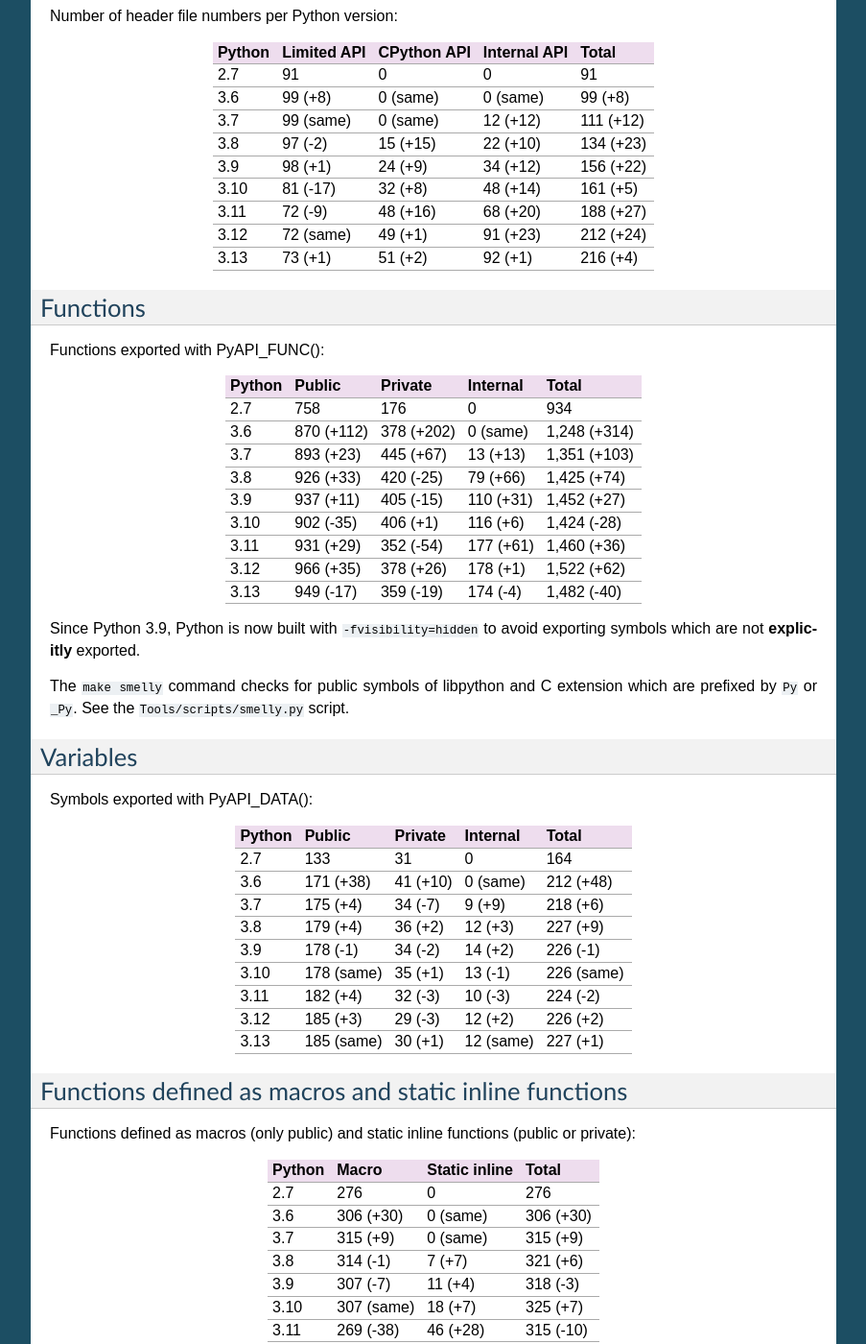
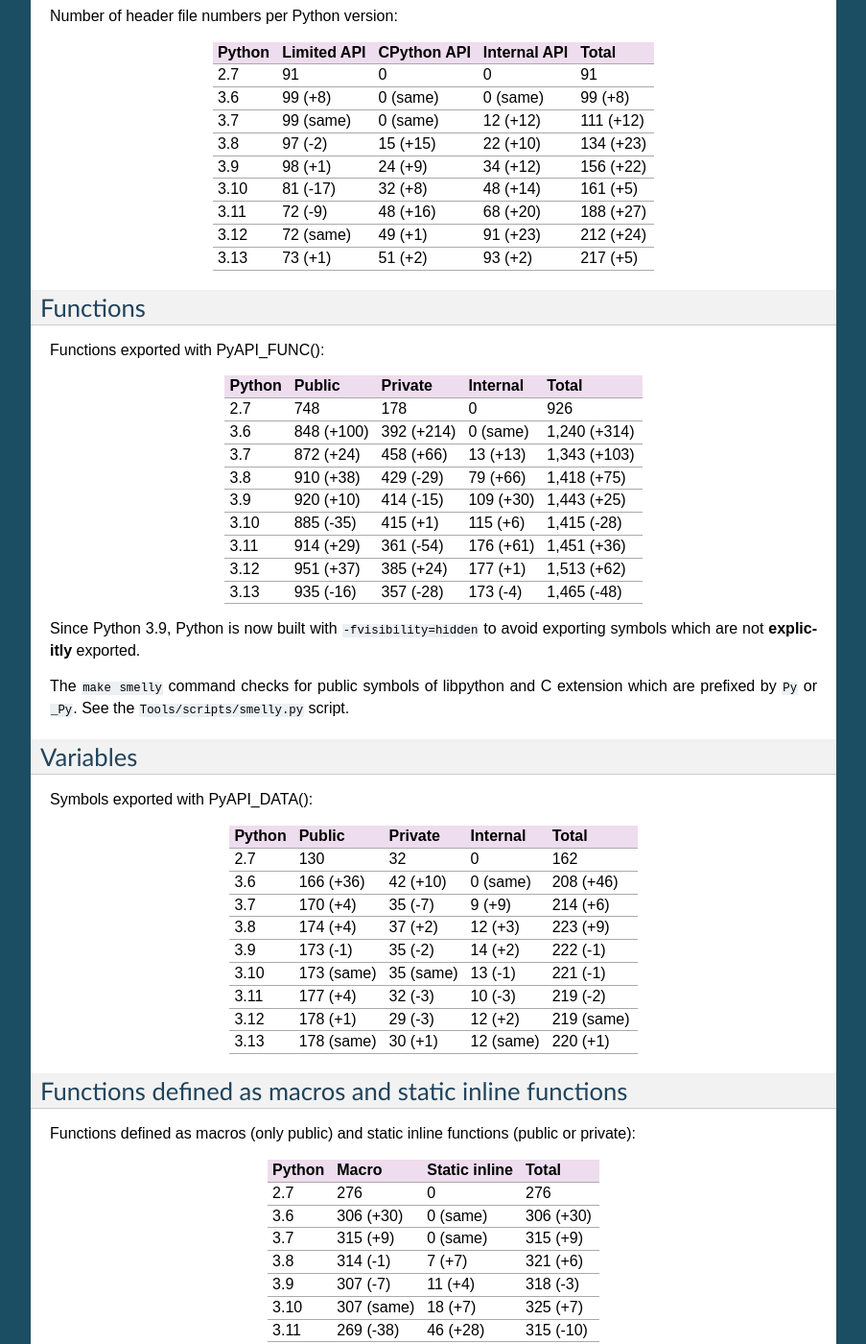
Before and after one commit to pythoncapi/pythoncapi, a Sphinx documentation site: the page built from doc/stats.rst, in a window 1280 px wide and 1400 px high, scrolled down 490 px. Shown: the whole window at 96% size, without its empty margins (198-1101 px from the left). Built offline with Sphinx 7.4.7, drawn with Linux system fonts in a browser that asks for light colours; part of the change alters nothing that is shown; some of the changed text lies outside the part shown.

```diff
--- a/doc/pythoncapi.py
+++ b/doc/pythoncapi.py
@@ -112,3 +112,95 @@ def get_macros_static_inline_funcs():
             funcs.discard(name)
 
     return (macros, funcs)
+
+
+def get_functions():
+    regex = re.compile(
+        # 'PyAPI_FUNC(int) '
+        fr'PyAPI_FUNC\([^)]+\)[ |\n]*'
+        # '_Py_NO_RETURN '
+        fr'(?:{RE_IDENTIFIER}+[ |\n]+)*'
+        # 'PyLong_FromLong('
+        fr'({RE_IDENTIFIER})[ |\n]*\(',
+        re.MULTILINE | re.DOTALL)
+
+    def get(path):
+        files = list_files(path)
+        return set(grep(regex, files, group=1))
+
+    limited = get(PATH_LIMITED_API)
+    cpython = get(PATH_CPYTHON_API)
+    internal = get(PATH_INTERNAL_API)
+
+    public = set()
+    private = set()
+    for name in limited | cpython:
+        if name.startswith('_Py'):
+            private.add(name)
+        else:
+            public.add(name)
+
+    return (public, private, internal)
+
+
+def get_variables():
+    regex = re.compile(
+        # 'Py_DEPRECATED(3.13) '
+        fr'^ *(?:Py_DEPRECATED\([^)]+\) *)?'
+        # 'PyAPI_DATA' ... ';'
+        fr'PyAPI_DATA.*;',
+        re.MULTILINE)
+
+    RE_VARIABLE = (
+        # 'name'
+        # 'name, name2'
+        fr'(?:const *)?'
+        fr'({RE_IDENTIFIER}(?:, *{RE_IDENTIFIER})*)'
+        # '[]', '[256]', '[PY_EXECUTABLE_KINDS+1]'
+        fr'(?:\[[^]]*\])?'
+    )
+
+    RE_FUNC = (
+        # '(*name) (' ... ')'
+        # '*(*name) (' ... ')'
+        # 'name (' ... ')'
+        fr'(?:\*? *\( *\* *({RE_IDENTIFIER}) *\)|({RE_IDENTIFIER})) *\([^)]*\)'
+    )
+
+    regex2 = re.compile(
+        # 'PyAPI_FUNC(int) '
+        fr'PyAPI_DATA\([^)]+\) +'
+        # 'Py_VerboseFlag;'
+        fr'(?:{RE_VARIABLE}|{RE_FUNC}) *;',
+        re.MULTILINE)
+
+    def get(path):
+        files = list_files(path)
+        names = set()
+        for line in grep(regex, files):
+            match = regex2.search(line)
+            if match is None:
+                raise ValueError(f'fail to parse PyAPI_DATA: {line!r}')
+            parts = match.group(1) # variable name
+            if not parts:
+                parts = match.group(2) # func 1
+            if not parts:
+                parts = match.group(3) # func 2
+            for part in parts.split(','):
+                part = part.strip()
+                names.add(part)
+        return names
+
+    limited = get(PATH_LIMITED_API)
+    cpython = get(PATH_CPYTHON_API)
+    internal = get(PATH_INTERNAL_API)
+
+    public = set()
+    private = set()
+    for name in limited | cpython:
+        if name.startswith('_Py'):
+            private.add(name)
+        else:
+            public.add(name)
+
+    return (public, private, internal)
--- a/doc/stats.py
+++ b/doc/stats.py
@@ -6,7 +6,10 @@ import os
 import subprocess
 import sys
 
-from pythoncapi import list_files, PYTHON_ROOT, PATH_LIMITED_API, PATH_CPYTHON_API, PATH_INTERNAL_API, get_types, get_macros_static_inline_funcs
+from pythoncapi import (
+    PYTHON_ROOT, PATH_LIMITED_API, PATH_CPYTHON_API, PATH_INTERNAL_API,
+    list_files,
+    get_types, get_macros_static_inline_funcs, get_functions, get_variables)
 
 
 RST_FILENAME = 'stats.rst'
@@ -211,14 +214,12 @@ def list_functions():
     display_title('Functions')
     paragraph('Functions exported with PyAPI_FUNC():')
     lines = [('Python', 'Public', 'Private', 'Internal', 'Total')]
-    for name in iter_branches():
-        total = get_int("grep 'PyAPI_FUNC' Include/*.h Include/cpython/*.h Include/internal/*.h|wc -l")
-        public = get_int("grep 'PyAPI_FUNC' Include/*.h Include/cpython/*.h|grep -v ' _Py'|wc -l")
-        public_private = get_int("grep 'PyAPI_FUNC' Include/*.h Include/cpython/*.h|wc -l")
-        private = public_private - public
-        internal = get_int("grep 'PyAPI_FUNC' Include/internal/*.h|wc -l")
-        line = [name, public, private, internal, total]
+    for branch_name in iter_branches():
+        public, private, internal = get_functions()
+        total = len(public) + len(private) + len(internal)
+        line = [branch_name, len(public), len(private), len(internal), total]
         lines.append(line)
+
     table_compute_diff(lines)
     render_table(lines)
 
@@ -237,12 +238,9 @@ def list_variables():
     paragraph('Symbols exported with PyAPI_DATA():')
     lines = [('Python', 'Public', 'Private', 'Internal', 'Total')]
     for name in iter_branches():
-        total = get_int("grep 'PyAPI_DATA' Include/*.h Include/cpython/*.h Include/internal/*.h|wc -l")
-        public = get_int("grep 'PyAPI_DATA' Include/*.h Include/cpython/*.h|grep -v ' _Py'|wc -l")
-        public_private = get_int("grep 'PyAPI_DATA' Include/*.h Include/cpython/*.h|wc -l")
-        private = public_private - public
-        internal = get_int("grep 'PyAPI_DATA' Include/internal/*.h|wc -l")
-        line = [name, public, private, internal, total]
+        public, private, internal = get_variables()
+        total = len(public) + len(private) + len(internal)
+        line = [name, len(public), len(private), len(internal), total]
         lines.append(line)
     table_compute_diff(lines)
     render_table(lines)
--- a/doc/stats.rst
+++ b/doc/stats.rst
@@ -18,7 +18,7 @@ Python  Limited API    CPython API  Internal API  Total
 3.10    10,396 (51%)   4,616 (22%)  5,572 (27%)   20,584
 3.11    9,235 (37%)    5,499 (22%)  10,047 (41%)  24,781
 3.12    9,598 (29%)    5,903 (18%)  17,630 (53%)  33,131
-3.13    9,489 (29%)    5,792 (17%)  17,845 (54%)  33,126
+3.13    9,417 (28%)    5,786 (17%)  17,889 (54%)  33,092
 ======  =============  ===========  ============  ======
 
 File Numbers
@@ -37,7 +37,7 @@ Python  Limited API  CPython API  Internal API  Total
 3.10    81 (-17)     32 (+8)      48 (+14)      161 (+5)
 3.11    72 (-9)      48 (+16)     68 (+20)      188 (+27)
 3.12    72 (same)    49 (+1)      91 (+23)      212 (+24)
-3.13    73 (+1)      51 (+2)      92 (+1)       216 (+4)
+3.13    73 (+1)      51 (+2)      93 (+2)       217 (+5)
 ======  ===========  ===========  ============  =========
 
 Functions
@@ -48,15 +48,15 @@ Functions exported with PyAPI_FUNC():
 ======  ==========  ==========  =========  ============
 Python  Public      Private     Internal   Total
 ======  ==========  ==========  =========  ============
-2.7     758         176         0          934
-3.6     870 (+112)  378 (+202)  0 (same)   1,248 (+314)
-3.7     893 (+23)   445 (+67)   13 (+13)   1,351 (+103)
-3.8     926 (+33)   420 (-25)   79 (+66)   1,425 (+74)
-3.9     937 (+11)   405 (-15)   110 (+31)  1,452 (+27)
-3.10    902 (-35)   406 (+1)    116 (+6)   1,424 (-28)
-3.11    931 (+29)   352 (-54)   177 (+61)  1,460 (+36)
-3.12    966 (+35)   378 (+26)   178 (+1)   1,522 (+62)
-3.13    949 (-17)   359 (-19)   174 (-4)   1,482 (-40)
+2.7     748         178         0          926
+3.6     848 (+100)  392 (+214)  0 (same)   1,240 (+314)
+3.7     872 (+24)   458 (+66)   13 (+13)   1,343 (+103)
+3.8     910 (+38)   429 (-29)   79 (+66)   1,418 (+75)
+3.9     920 (+10)   414 (-15)   109 (+30)  1,443 (+25)
+3.10    885 (-35)   415 (+1)    115 (+6)   1,415 (-28)
+3.11    914 (+29)   361 (-54)   176 (+61)  1,451 (+36)
+3.12    951 (+37)   385 (+24)   177 (+1)   1,513 (+62)
+3.13    935 (-16)   357 (-28)   173 (-4)   1,465 (-48)
 ======  ==========  ==========  =========  ============
 
 Since Python 3.9, Python is now built with ``-fvisibility=hidden`` to avoid
@@ -71,19 +71,19 @@ Variables
 
 Symbols exported with PyAPI_DATA():
 
-======  ==========  ========  =========  ==========
-Python  Public      Private   Internal   Total
-======  ==========  ========  =========  ==========
-2.7     133         31        0          164
-3.6     171 (+38)   41 (+10)  0 (same)   212 (+48)
-3.7     175 (+4)    34 (-7)   9 (+9)     218 (+6)
-3.8     179 (+4)    36 (+2)   12 (+3)    227 (+9)
-3.9     178 (-1)    34 (-2)   14 (+2)    226 (-1)
-3.10    178 (same)  35 (+1)   13 (-1)    226 (same)
-3.11    182 (+4)    32 (-3)   10 (-3)    224 (-2)
-3.12    185 (+3)    29 (-3)   12 (+2)    226 (+2)
-3.13    185 (same)  30 (+1)   12 (same)  227 (+1)
-======  ==========  ========  =========  ==========
+======  ==========  =========  =========  ==========
+Python  Public      Private    Internal   Total
+======  ==========  =========  =========  ==========
+2.7     130         32         0          162
+3.6     166 (+36)   42 (+10)   0 (same)   208 (+46)
+3.7     170 (+4)    35 (-7)    9 (+9)     214 (+6)
+3.8     174 (+4)    37 (+2)    12 (+3)    223 (+9)
+3.9     173 (-1)    35 (-2)    14 (+2)    222 (-1)
+3.10    173 (same)  35 (same)  13 (-1)    221 (-1)
+3.11    177 (+4)    32 (-3)    10 (-3)    219 (-2)
+3.12    178 (+1)    29 (-3)    12 (+2)    219 (same)
+3.13    178 (same)  30 (+1)    12 (same)  220 (+1)
+======  ==========  =========  =========  ==========
 
 Functions defined as macros and static inline functions
 =======================================================
```
